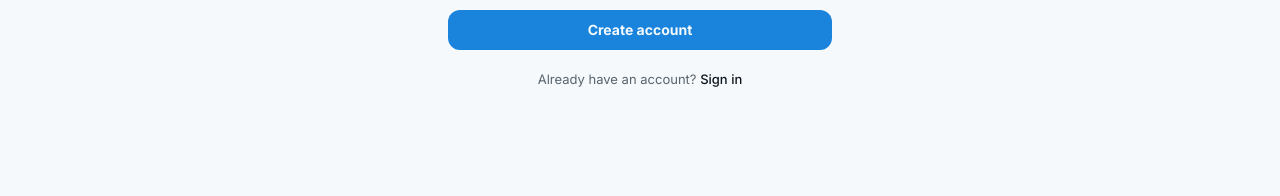
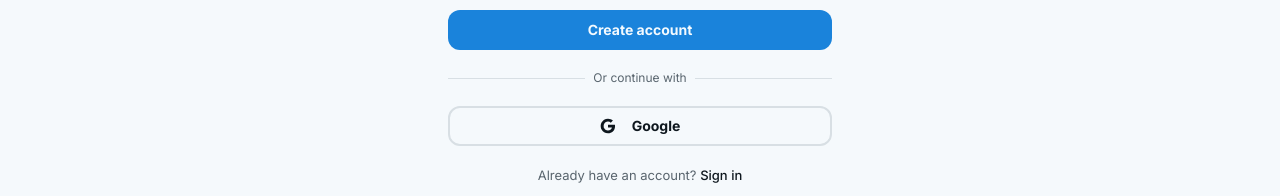
Before and after one commit to Umair-XD/cooklens, a Next.js app: page /register in a window 1280 px wide. Shown: the part 466-662 px from the top of the page. Built offline with nearby package versions, Linux system fonts and the light colour scheme; no server answers.

Commit message:
Google Auth Fixes

```diff
--- a/src/app/(auth)/register/RegisterForm.tsx
+++ b/src/app/(auth)/register/RegisterForm.tsx
@@ -6,6 +6,7 @@
 import { useForm } from "react-hook-form";
 import { zodResolver } from "@hookform/resolvers/zod";
 import * as z from "zod";
+import { signIn } from "next-auth/react";
 import { registerUser } from "@/lib/actions/auth.actions";
 import { Button } from "@/components/ui/button";
 import { Input } from "@/components/ui/input";
@@ -30,6 +31,16 @@
   const router = useRouter();
   const [isLoading, setIsLoading] = useState(false);
   const [formError, setFormError] = useState<string | null>(null);
+
+  const handleGoogleSignIn = async () => {
+    setIsLoading(true);
+    try {
+      await signIn("google", { callbackUrl: "/" });
+    } catch {
+      setFormError("Something went wrong. Please try again.");
+      setIsLoading(false);
+    }
+  };
 
   const form = useForm<FormValues>({
     resolver: zodResolver(formSchema),
@@ -152,6 +163,45 @@
         </form>
       </Form>
 
+      <div className="relative">
+        <div className="absolute inset-0 flex items-center">
+          <span className="w-full border-t" />
+        </div>
+        <div className="relative flex justify-center text-xs">
+          <span className="bg-background px-2 text-muted-foreground">
+            Or continue with
+          </span>
+        </div>
+      </div>
+
+      <Button
+        variant="outline"
+        className="w-full h-10 text-sm"
+        onClick={handleGoogleSignIn}
+        disabled={isLoading}
+        type="button"
+      >
+        <svg className="mr-2 h-4 w-4" viewBox="0 0 24 24">
+          <path
+            fill="currentColor"
+            d="M22.56 12.25c0-.78-.07-1.53-.2-2.25H12v4.26h5.92c-.26 1.37-1.04 2.53-2.21 3.31v2.77h3.57c2.08-1.92 3.28-4.74 3.28-8.09z"
+          />
+          <path
+            fill="currentColor"
+            d="M12 23c2.97 0 5.46-.98 7.28-2.66l-3.57-2.77c-.98.66-2.23 1.06-3.71 1.06-2.86 0-5.29-1.93-6.16-4.53H2.18v2.84C3.99 20.53 7.7 23 12 23z"
+          />
+          <path
+            fill="currentColor"
+            d="M5.84 14.09c-.22-.66-.35-1.36-.35-2.09s.13-1.43.35-2.09V7.07H2.18C1.43 8.55 1 10.22 1 12s.43 3.45 1.18 4.93l2.85-2.22.81-.62z"
+          />
+          <path
+            fill="currentColor"
+            d="M12 5.38c1.62 0 3.06.56 4.21 1.64l3.15-3.15C17.45 2.09 14.97 1 12 1 7.7 1 3.99 3.47 2.18 7.07l3.66 2.84c.87-2.6 3.3-4.53 6.16-4.53z"
+          />
+        </svg>
+        Google
+      </Button>
+
       <p className="text-center text-[13px] text-muted-foreground">
         Already have an account?{" "}
         <Link
```
